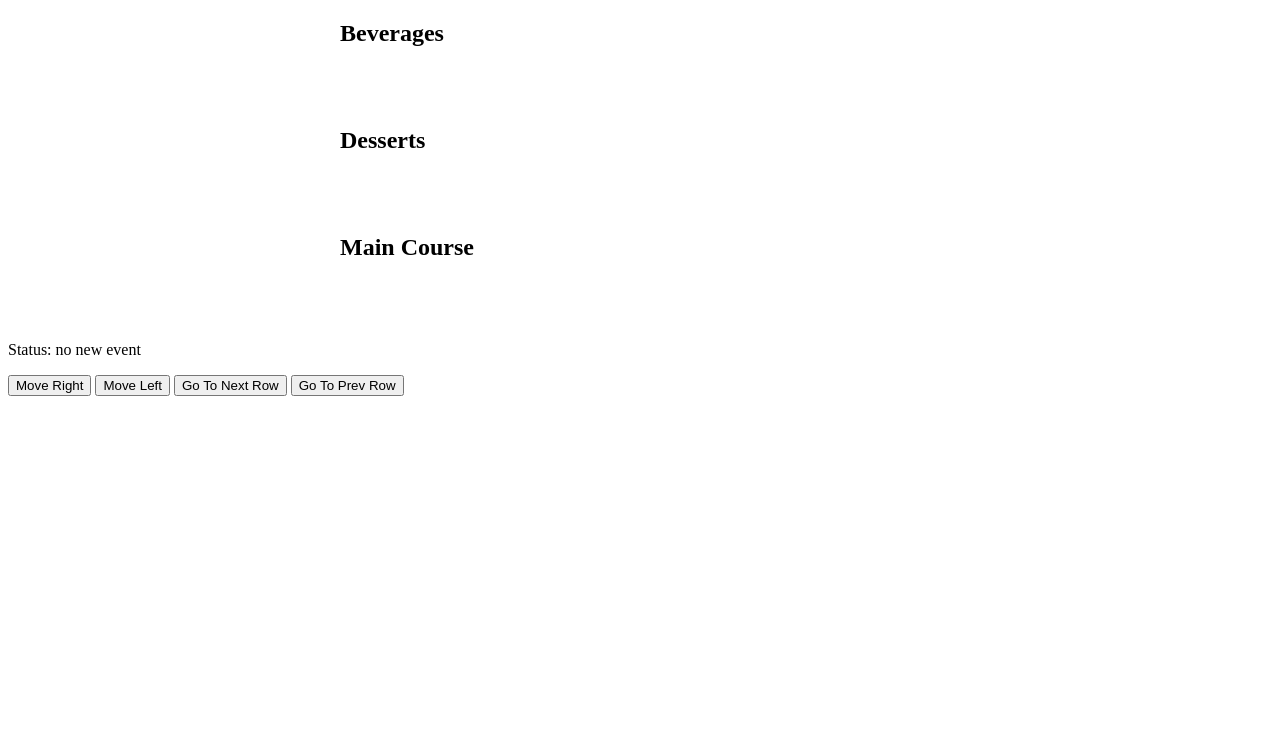
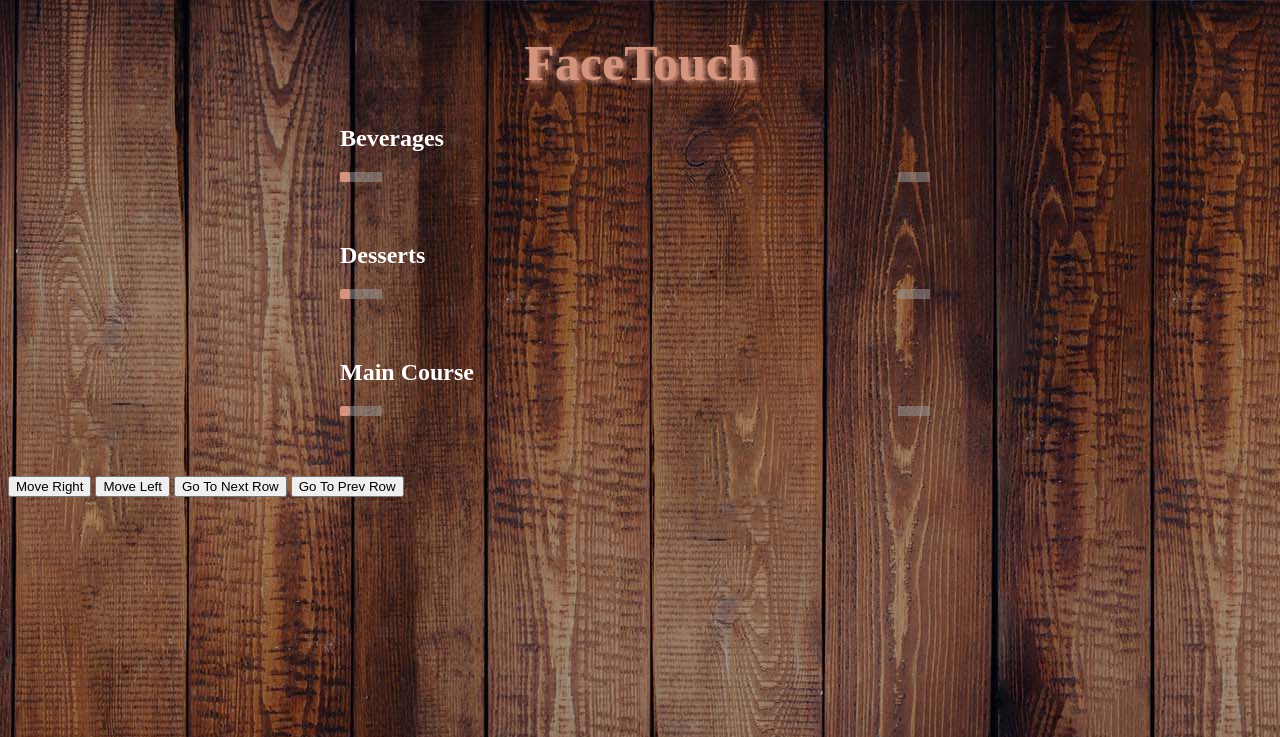
Before and after one commit to facetouch/face-I-fy, a Django app: template facetouch/templates/landingPage.html in a window 1280 px wide. Shown: the top 737 px of the page. Run offline with Django 3.2, Linux system fonts and the light colour scheme; the template is opened without the code that fills it: values that come from a table or form of the project are taken from there, others are empty; data comes from the database, SQL or seed files in the repository; some libraries are stand-ins or nearby versions; grey boxes are pictures that could not be loaded.

Commit message:
Front End Styling

```diff
--- a/facetouch/settings.py
+++ b/facetouch/settings.py
@@ -126,7 +126,7 @@
 USE_TZ = True
 
 
-# Static files (CSS, JavaScript, Images)
+# Static files (CSS, JavaScript, images)
 # https://docs.djangoproject.com/en/1.11/howto/static-files/
 
 STATIC_URL = '/static/'
--- a/facetouch/templates/landingPage.html
+++ b/facetouch/templates/landingPage.html
@@ -7,10 +7,23 @@
     <meta name="description" content="">
     <link rel="stylesheet"  href="/static/css/lightslider.css"/>
     <style>
+        h1{
+            text-shadow: 3px 2px 5px;
+            color: #d5947e;
+            font-size: 50px;
+
+        }
+        body {
+         background-image: url("/static/images/background.jpg");
+        }
     	ul{
 			list-style: none outside none;
 		    padding-left: 0;
             margin: 0;
+            border-style: dotted;
+            border-width: 5px;
+            border-color: #d5947e ;
+
 		}
         .demo {
             margin: auto;
@@ -20,9 +33,13 @@
             margin-bottom: 60px;
             /*background-color: #64f4aa;*/
         }
+        h2{
+            color: white;
+        }
         .itemBold{
             margin-bottom: 60px;
-            background-color: #b6b7ba;
+            <!--background-color: #b6b7ba;-->
+            <!--padding: 70px 0;-->
         }
 		.content-slider li{
 		    /*background-color: #64f4aa;*/
@@ -46,6 +63,7 @@
 </head>
 <body>
 
+<h1 align="center">FaceTouch</h1>
 {% block pagecontent %}
 	<div class="demo">
         {% for section in sections %}
@@ -56,6 +74,8 @@
                     <li id="item{{ item.id }}">
                         <!--<h3>{{ item.name }}</h3>-->
                         <img class="centered-and-cropped" width="200" height="200" src="{{ item.image }}" />
+                        <p> {{ item.name }} </p>
+                        <p> $   {{ item.price }} </p>
                     </li>
                     {% endfor %}
                 </ul>
@@ -169,17 +189,16 @@
           xhttp.onreadystatechange = function() {
             if (this.readyState == 4 && this.status == 200) {
             var responseObj = JSON.parse(this.responseText);
+            console.log(this.responseText);
             if(!("event_name" in responseObj)){
-            document.getElementById("event_name").innerHTML = "Status: "+ responseObj.status;
-            document.getElementById("timestamp").innerHTML = "";
+
             }
             else{
                 document.getElementById("event_name").innerHTML = "Event Name: "+ responseObj.event_name;
-                if(responseObj.event_name==move_right)move_right();
-                if(responseObj.event_name==move_left)move_left();
-                if(responseObj.event_name==move_down)goToNextRow();
-                if(responseObj.event_name==move_up)goToPrevRow();
-                document.getElementById("timestamp").innerHTML = "Timestamp: "+responseObj.timestamp;
+                if(responseObj.event_name=="move_right")move_right();
+                if(responseObj.event_name=='move_left')move_left();
+                if(responseObj.event_name=="move_down")goToNextRow();
+                if(responseObj.event_name=="move_up")goToPrevRow();
             }
             }
           };
```
Also changed, not shown: static/images/background.jpg (added).
